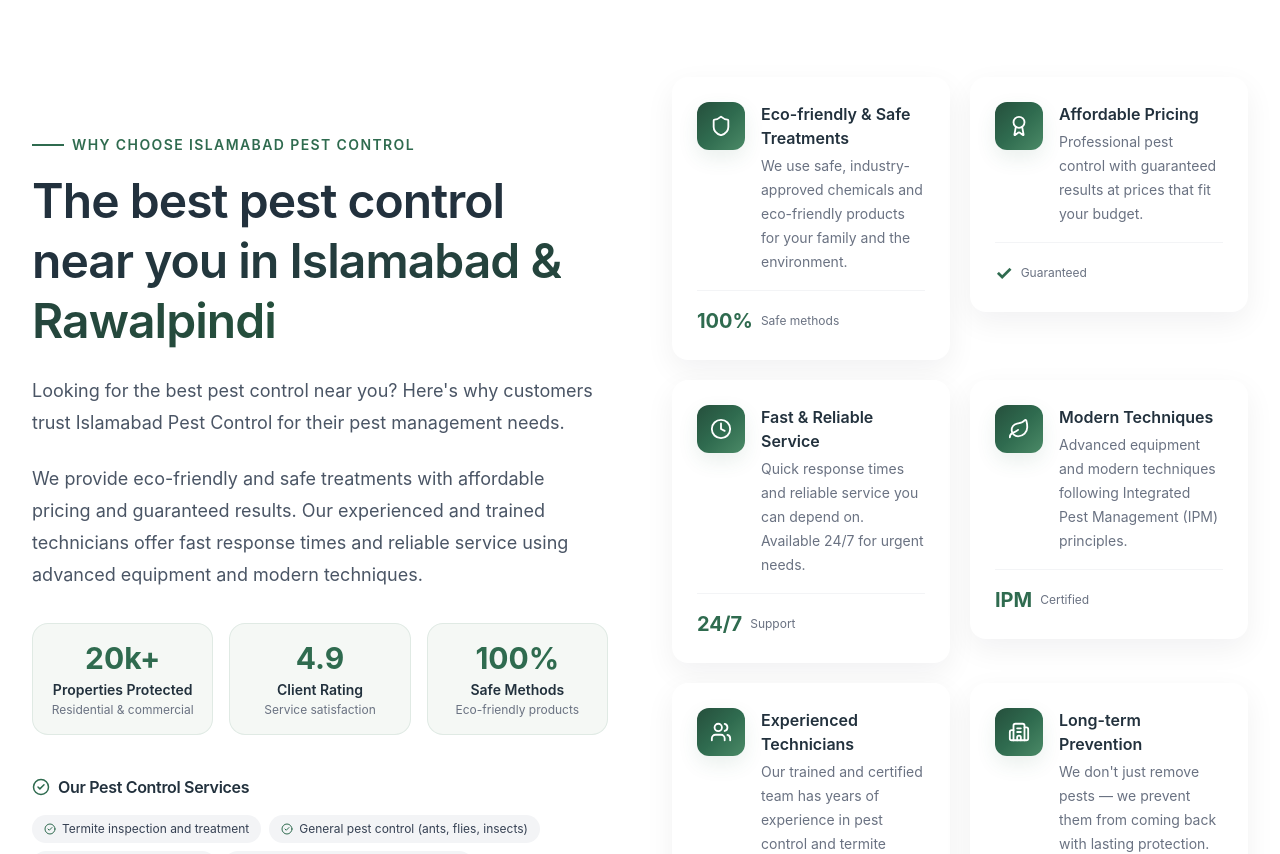
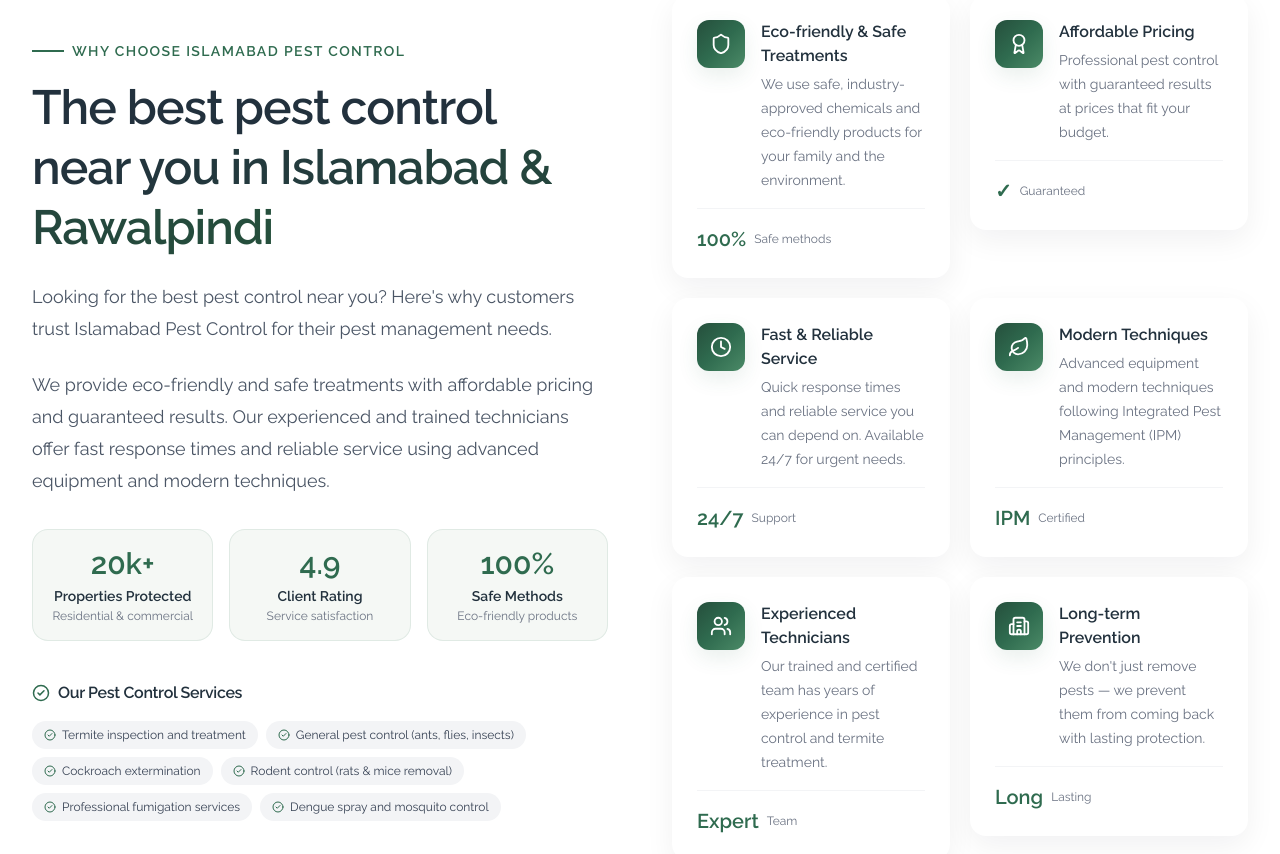
Before and after one commit to malik7708/Pestpro-, a Next.js app: page / in a window 1280 px wide. Shown: the part 4607-5461 px from the top of the page. Built offline with nearby package versions, Linux system fonts and the light colour scheme.

Commit message:
fix redirects

```diff
--- a/app/globals.css
+++ b/app/globals.css
@@ -36,7 +36,8 @@
     @apply antialiased;
     background-color: #f7f9f7;
     color: #22313d;
-    font-family: var(--font-sans), Arial, Helvetica, sans-serif;
+    font-family: var(--font-raleway), Arial, Helvetica, sans-serif;
+    font-weight: 400;
     min-height: 100vh;
     position: relative;
     overflow-x: hidden;
@@ -56,8 +57,34 @@
   h4,
   h5,
   h6 {
-    font-family: var(--font-sans), Arial, Helvetica, sans-serif;
+    font-family: var(--font-raleway), Arial, Helvetica, sans-serif;
     letter-spacing: -0.02em;
+  }
+
+  h1,
+  h2 {
+    font-weight: 600;
+  }
+
+  h3,
+  h4,
+  h5,
+  h6 {
+    font-weight: 500;
+  }
+
+  p {
+    font-weight: 400;
+  }
+
+  small,
+  figcaption {
+    font-weight: 300;
+  }
+
+  strong,
+  b {
+    font-weight: 600;
   }
 }
 
@@ -115,7 +142,7 @@
   }
 
   .font-display {
-    font-family: var(--font-sans), Arial, Helvetica, sans-serif;
+    font-family: var(--font-raleway), Arial, Helvetica, sans-serif;
   }
 }
 
--- a/app/layout.tsx
+++ b/app/layout.tsx
@@ -1,4 +1,5 @@
 import type { Metadata } from "next";
+import { Raleway } from "next/font/google";
 import "./globals.css";
 import { Navbar } from "@/components/layout/Navbar";
 import { Footer } from "@/components/layout/Footer";
@@ -7,6 +8,13 @@
 import { ThemeProvider } from "@/components/providers/ThemeProvider";
 import { FadeIn } from "@/components/ui/motion";
 import { PageTransition } from "@/components/ui/PageTransition";
+
+const raleway = Raleway({
+  subsets: ["latin"],
+  weight: ["100", "200", "300", "400", "500", "600"],
+  variable: "--font-raleway",
+  display: "swap",
+});
 
 export const metadata: Metadata = {
   metadataBase: new URL("https://islamabadpestcontrolpk.com"),
@@ -88,7 +96,7 @@
 
 export default function RootLayout({ children }: { children: React.ReactNode }) {
   return (
-    <html lang="en" suppressHydrationWarning>
+    <html lang="en" className={raleway.variable} suppressHydrationWarning>
       <head>
         <script
           type="application/ld+json"
--- a/tailwind.config.mjs
+++ b/tailwind.config.mjs
@@ -22,8 +22,19 @@
         },
       },
       fontFamily: {
-        display: ["var(--font-sans)", "Arial", "Helvetica", "sans-serif"],
-        body: ["var(--font-sans)", "Arial", "Helvetica", "sans-serif"],
+        display: ["var(--font-raleway)", "Arial", "Helvetica", "sans-serif"],
+        body: ["var(--font-raleway)", "Arial", "Helvetica", "sans-serif"],
+      },
+      fontWeight: {
+        thin: "100",
+        extralight: "200",
+        light: "300",
+        normal: "400",
+        medium: "500",
+        semibold: "600",
+        bold: "600",
+        extrabold: "600",
+        black: "600",
       },
       boxShadow: {
         "brand-sm": "0 8px 20px rgba(47, 107, 79, 0.10)",
```
